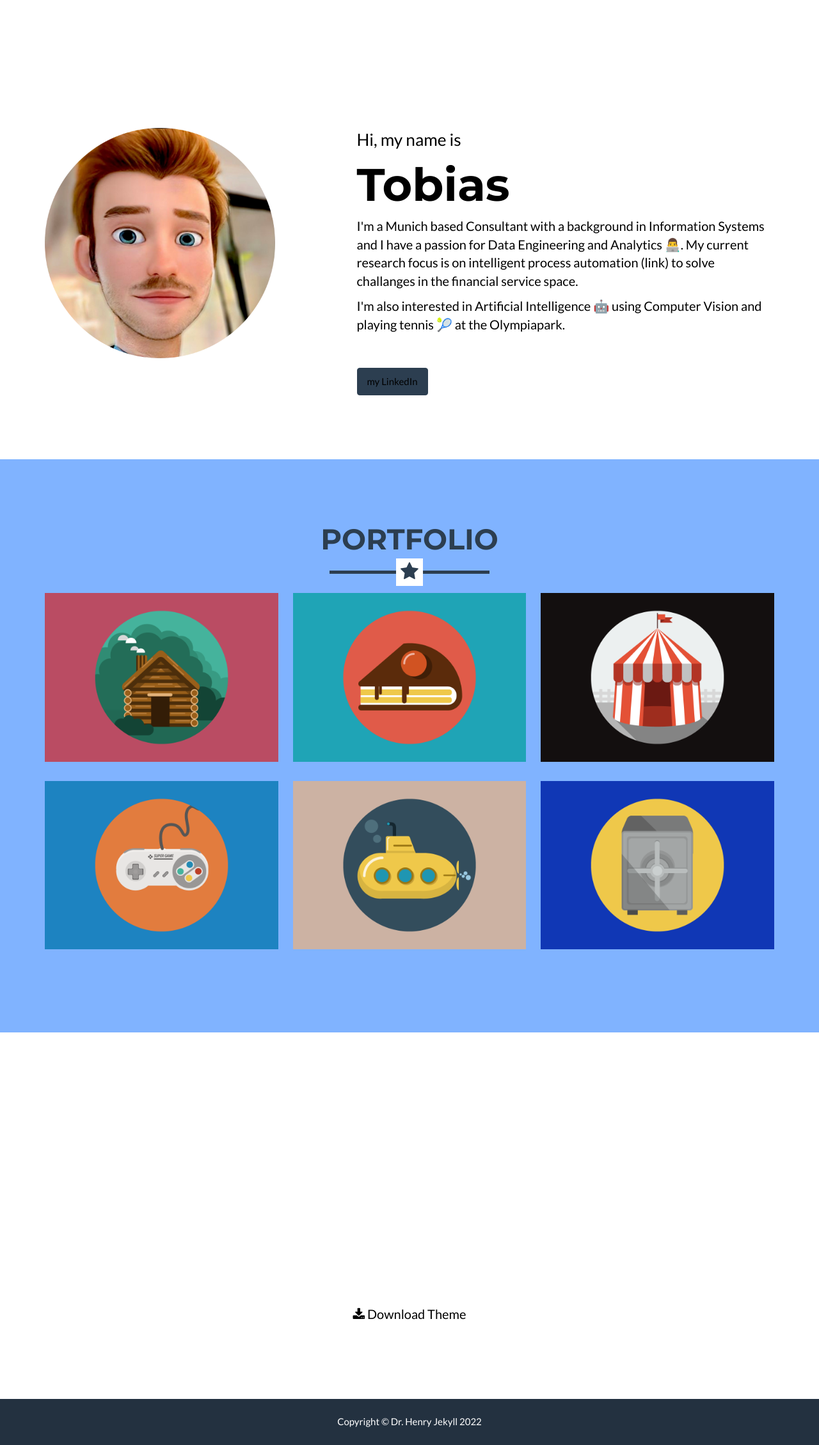
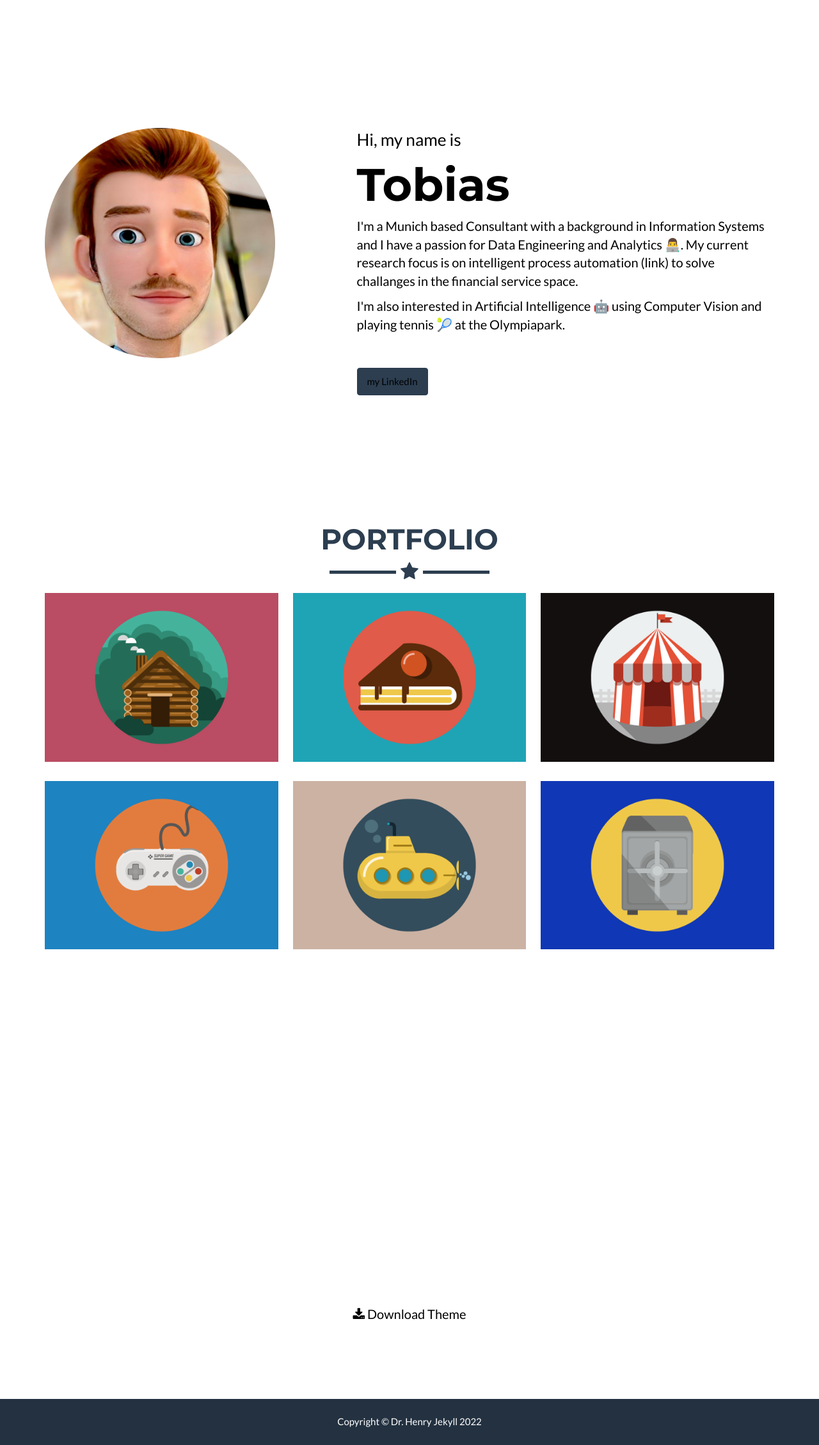
Before and after one commit to tolan005/tolan005.github.io, a Jekyll site: the page built from _posts/2014-07-18-project-1.markdown, in a window 1280 px wide. Shown: the whole page at 64% size. Built offline with Jekyll 4.4.1, drawn with Linux system fonts in a browser that asks for light colours.

Commit message:
Update main.css
pf = white

```diff
--- a/_includes/css/main.css
+++ b/_includes/css/main.css
@@ -196,9 +196,6 @@ section.success {
     section.first {
         padding-top: 75px;
     }
-}
-#portfolio {
-    background: #80B3FF;
 }
 
 #portfolio .portfolio-item {
```
